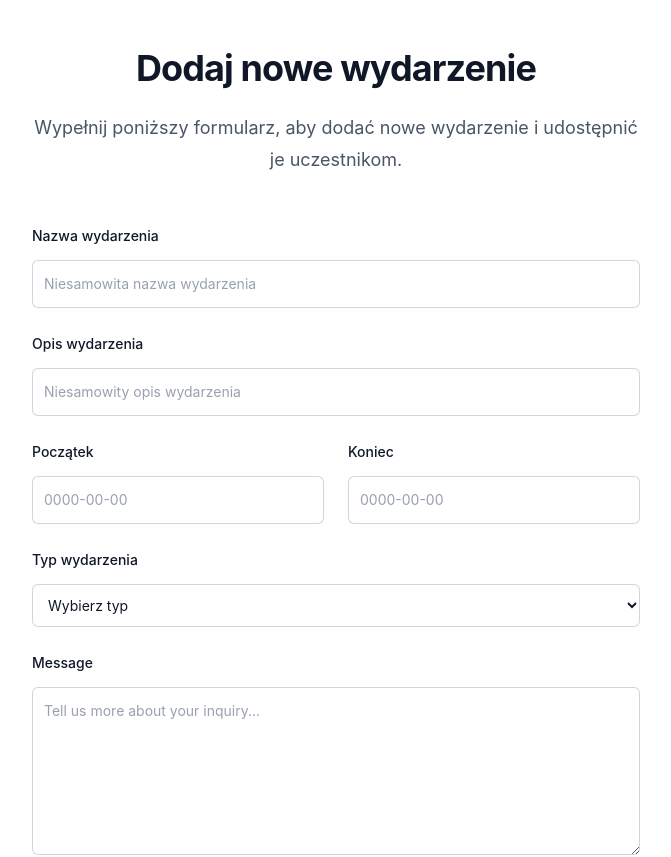
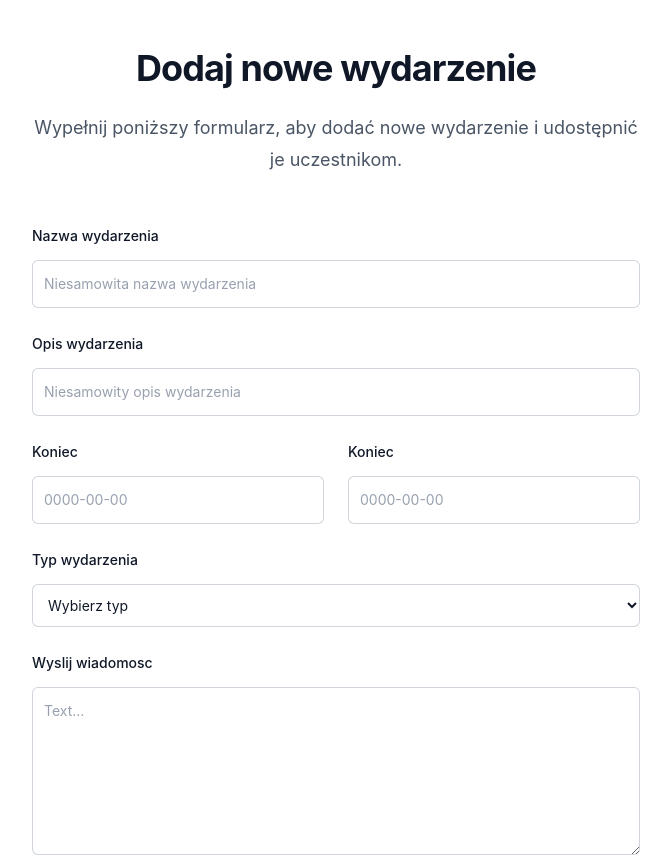
Before and after one commit to HiBlurryface/ReactForm, a React (Vite) app: page / in a window 1280 px wide. Shown: the top 857 px of the page, without its empty margins (304-975 px from the left). Built offline with nearby package versions, Linux system fonts and the light colour scheme.

Commit message:
added yup rules for validation & form validation & validation all inputs

```diff
--- a/src/components/forms/Form.tsx
+++ b/src/components/forms/Form.tsx
@@ -1,97 +1,141 @@
+import { Controller, useForm, type SubmitHandler } from "react-hook-form"
 import { Button } from "../ui/Button"
 import { DatePicker } from "../ui/DatePicker"
 import { Input } from "../ui/Input"
 import { Select } from "../ui/Select"
 import { TextArea } from "../ui/TextArea"
+import type { EventFormType } from "@/types/FormTypes"
+import { yupResolver } from "@hookform/resolvers/yup"
+import { EventFormSchema } from "@/lib/FormValidationRules"
+import { eventTypes } from "@/store/events"
 
 export const Form = () => {
-  return <form className="space-y-6">
+  const {
+    register,
+    control,
+    watch,
+    handleSubmit,
+    formState: { errors },
+  } = useForm<EventFormType>({
+    resolver: yupResolver(EventFormSchema),
+  })
+
+  const eventType = watch("type");
+
+  const sendEvent: SubmitHandler<EventFormType> = (data) => {
+    console.log(data)
+  }
+
+  return <form className="space-y-6" onSubmit={handleSubmit(sendEvent)}>
     <Input
-      name="title"
       label="Nazwa wydarzenia"
       placeholder="Niesamowita nazwa wydarzenia"
+      {...register('title')}
+      error={errors.title?.message}
     />
 
     <Input
-      name="description"
       label="Opis wydarzenia"
       placeholder="Niesamowity opis wydarzenia"
+      {...register('description')}
+      error={errors.description?.message}
     />
 
     <div className="grid grid-cols-1 gap-6 sm:grid-cols-2">
-      <DatePicker
-        name="startEvent"
-        label="Początek"
-        placeholder="0000-00-00"
-      />
-
+      <Controller
+        name="start"
+        control={control}
+        render={({ field }) => (
           <DatePicker
             name="startEvent"
             label="Koniec"
             placeholder="0000-00-00"
+            value={field.value}
+            onChange={field.onChange}
+            error={errors.start?.message}
+          />
+        )}
+      />
+
+      <Controller
+        name="end"
+        control={control}
+        render={({ field }) => (
+          <DatePicker
+            name="endEvent"
+            label="Koniec"
+            placeholder="0000-00-00"
+            value={field.value}
+            onChange={field.onChange}
+            error={errors.end?.message}
+          />
+        )}
       />
     </div>
 
     <Select
-      name="eventType"
       label="Typ wydarzenia"
+      options={eventTypes}
+      error={errors.type?.message}
+      {...register("type")}
     />
 
-    {/* <div className="grid grid-cols-1 gap-6">
+    {(eventType === 'offline' || eventType === 'hybrid') &&
+      <div className="grid grid-cols-1 gap-6">
         <div className="grid grid-cols-1 gap-6 sm:grid-cols-2">
           <Input
-          name="city"
             label="Miasto"
             placeholder="Kraków"
+            error={errors.city?.message}
+            {...register("city")}
           />
           <Input
-          name="postalCode"
             label="Kod pocztowy"
             placeholder="32-001"
+            error={errors.postalCode?.message}
+            {...register("postalCode", {
+              onChange: (e) => {
+                let value = e.target.value.replace(/\D/g, "");
+
+                value = value.slice(0, 5);
+
+                if (value.length > 2) {
+                  value = `${value.slice(0, 2)}-${value.slice(2)}`;
+                }
+
+                e.target.value = value;
+              },
+            })}
           />
         </div>
         <Input
-        name="address"
           label="Adres"
           placeholder="Sukkienice"
+          error={errors.address?.message}
+          {...register("address")}
         />
-    </div> */}
+      </div>
+    }
 
-    {/* <Input
-      name="link"
+    {(eventType === 'online' || eventType === 'hybrid') &&
+      <Input
         label="Link wydarzenia"
         placeholder="htts//google.com"
-    /> */}
+        error={errors.link?.message}
+        {...register("link")}
+      />
+    }
 
-    {/* <div className="grid grid-cols-1 gap-6">
-      <div className="grid grid-cols-1 gap-6 sm:grid-cols-2">
-        <Input
-          name="city"
-          label="Miasto"
-          placeholder="Kraków"
+    <TextArea
+      label="Wyslij wiadomosc"
+      placeholder="Text..."
+      {...register("message")}
     />
-        <Input
-          name="postalCode"
-          label="Kod pocztowy"
-          placeholder="32-001"
-        />
-      </div>
-      <Input
-        name="address"
-        label="Adres"
-        placeholder="Sukkienice"
-      />
-      <Input
-        name="link"
-        label="Link wydarzenia"
-        placeholder="htts//google.com"
-      />
-    </div> */}
-
-    <TextArea />
 
     <div className="pt-3">
-      <Button />
+      <Button type="submit">
+        Send Message
+      </Button>
     </div>
   </form>
 }
--- a/src/components/ui/Button.tsx
+++ b/src/components/ui/Button.tsx
@@ -1,11 +1,22 @@
-export const Button = () => {
+import type { ButtonHTMLAttributes } from "react";
+
+type ButtonProps = ButtonHTMLAttributes<HTMLButtonElement> & {
+  children: React.ReactNode;
+}
+
+export const Button = ({
+  type = 'button',
+  children,
+  ...props
+}: ButtonProps) => {
   return <button
-    type="submit"
+    type={type}
+    {...props}
     className="w-full flex justify-center items-center px-6 py-3 border border-transparent text-base font-medium rounded-md text-white bg-cyan-700 hover:bg-cyan-800 focus:outline-none focus:ring-2 focus:ring-offset-2 focus:ring-cyan-700 transition-colors duration-200"
   >
     <svg className="w-5 h-5 mr-3" xmlns="http://www.w3.org/2000/svg" fill="none" viewBox="0 0 24 24" stroke="currentColor">
       <path strokeLinecap="round" strokeLinejoin="round" strokeWidth="2" d="M12 19l9 2-9-18-9 18 9-2zm0 0v-8" />
     </svg>
-    Send Message
+    {children}
   </button>
 }
--- a/src/components/ui/DatePicker.tsx
+++ b/src/components/ui/DatePicker.tsx
@@ -4,44 +4,72 @@ import "react-day-picker/style.css";
 import { Input } from "./Input";
 
 type DatePickerProps = {
-  name: string,
-  label: string,
-  placeholder?: string,
-  error?: string,
-}
+  name: string;
+  label: string;
+  placeholder?: string;
+  error?: string;
+  value?: string;
+  onChange?: (value: string) => void;
+};
 
 export const DatePicker = ({
-  name, label, error, placeholder
+  name,
+  label,
+  error,
+  placeholder,
+  value,
+  onChange,
 }: DatePickerProps) => {
-  const [isOpen, setIsOpen] = useState<boolean>(false);
+  const [isOpen, setIsOpen] = useState(false);
   const selectRef = useRef<HTMLDivElement | null>(null);
 
   useEffect(() => {
     const close = (e: MouseEvent) => {
-      if (selectRef.current && selectRef.current.contains(e.target as Node)) {
+      if (
+        selectRef.current &&
+        selectRef.current.contains(e.target as Node)
+      ) {
         return;
       }
 
       setIsOpen(false);
     };
 
-    document.addEventListener('mousedown', close, true);
+    document.addEventListener("mousedown", close, true);
 
     return () => {
-      document.removeEventListener('mousedown', close, true);
+      document.removeEventListener("mousedown", close, true);
     };
   }, []);
 
-  return <div className="">
+  return (
+    <div ref={selectRef} className="relative">
       <Input
+        name={name}
         readOnly
-      name={name}
         label={label}
         placeholder={placeholder}
+        value={value ?? ""}
         onClick={() => setIsOpen((prev) => !prev)}
+        error={error}
       />
-    {isOpen && <div className="absolute bg-white">
-      <DayPicker />
-    </div>}
+
+      {isOpen && (
+        <div className="absolute z-10 bg-white shadow">
+          <DayPicker
+            mode="single"
+            selected={value ? new Date(value) : undefined}
+            onSelect={(date) => {
+              if (!date) return;
+
+              const formatted = date.toISOString().split("T")[0];
+
+              onChange?.(formatted);
+              setIsOpen(false);
+            }}
+          />
         </div>
-}
+      )}
+    </div>
+  );
+};
--- a/src/components/ui/Input.tsx
+++ b/src/components/ui/Input.tsx
@@ -3,7 +3,7 @@ import { forwardRef, type InputHTMLAttributes } from "react"
 type InputProps = InputHTMLAttributes<HTMLInputElement> & {
   name: string,
   label: string,
-  error?: string,
+  error?: string | undefined,
 }
 
 export const Input = forwardRef<HTMLInputElement, InputProps>(({
@@ -12,10 +12,16 @@ export const Input = forwardRef<HTMLInputElement, InputProps>(({
   error,
   ...props
 }, ref) => {
+
   return <div>
-    <label htmlFor={name} className="block text-sm font-medium leading-6 text-gray-900">
-      {label}
-    </label>
+    <div className="flex justify-between gap-3">
+      <label htmlFor={name} className="block text-sm font-medium leading-6 text-gray-900">
+        {label}
+      </label>
+      {error !== undefined && <p className="block text-sm font-medium leading-6 text-red-600">
+        {error}
+      </p>}
+    </div>
     <div className="mt-3">
       <input
         className="block w-full rounded-md border-0 px-3 py-3 text-gray-900 ring-1 ring-inset ring-gray-300 placeholder:text-gray-400 focus:ring-2 focus:ring-inset focus:ring-cyan-700 sm:text-sm sm:leading-6"
--- a/src/components/ui/TextArea.tsx
+++ b/src/components/ui/TextArea.tsx
@@ -1,16 +1,32 @@
-export const TextArea = () => {
+import { forwardRef, type TextareaHTMLAttributes } from "react"
+
+type MessageProps = TextareaHTMLAttributes<HTMLTextAreaElement> & {
+  name: string,
+  label: string,
+  placeholder: string,
+}
+
+export const TextArea = forwardRef<HTMLTextAreaElement, MessageProps>(({
+  name,
+  label,
+  placeholder,
+  ...props
+}, ref) => {
   return <div>
-    <label htmlFor="message" className="block text-sm font-medium leading-6 text-gray-900">
-      Message
+    <label htmlFor={name} className="block text-sm font-medium leading-6 text-gray-900">
+      {label}
     </label>
     <div className="mt-3">
       <textarea
-        name="message"
-        id="message"
+        ref={ref}
+        name={name}
+        id={name}
+        {...props}
         rows={6}
         className="block w-full rounded-md border-0 px-3 py-3 text-gray-900 ring-1 ring-inset ring-gray-300 placeholder:text-gray-400 focus:ring-2 focus:ring-inset focus:ring-cyan-700 sm:text-sm sm:leading-6"
-        placeholder="Tell us more about your inquiry..."
+        placeholder={placeholder}
       />
     </div>
   </div>
 }
+)
--- /dev/null
+++ b/src/lib/FormValidationRules.ts
@@ -0,0 +1,54 @@
+import * as yup from 'yup';
+
+export const EventFormSchema = yup
+  .object({
+    title: yup
+      .string()
+      .required('Nazwa jest obowiązkowa'),
+    description: yup
+      .string()
+      .required('Opis jest obowiązkowy'),
+    start: yup
+      .string()
+      .required('Error'),
+    end: yup
+      .string()
+      .required('Error'),
+    type: yup
+      .string()
+      .required("Wybierz typ wydarzenia"),
+    city: yup
+      .string().when("type", {
+        is: (type: string) => type === "offline" || type === "hybrid",
+        then: (schema) => schema.required("Miasto jest obowiązkowe"),
+        otherwise: (schema) => schema.strip(),
+      }),
+
+    postalCode: yup
+      .string().when("type", {
+        is: (type: string) => type === "offline" || type === "hybrid",
+        then: (schema) =>
+          schema
+            .required("Kod pocztowy jest obowiązkowy")
+            .matches(/^\d{2}-\d{3}$/, "Format: 00-000"),
+        otherwise: (schema) => schema.strip(),
+      }),
+
+    address: yup
+      .string().when("type", {
+        is: (type: string) => type === "offline" || type === "hybrid",
+        then: (schema) => schema.required("Adres jest obowiązkowy"),
+        otherwise: (schema) => schema.strip(),
+      }),
+
+    link: yup.string().when("type", {
+      is: (type: string) => type === "online" || type === "hybrid",
+      then: (schema) =>
+        schema
+          .required("Link jest obowiązkowy")
+          .url("Podaj poprawny adres URL"),
+      otherwise: (schema) => schema.strip(),
+    }),
+    message: yup
+      .string()
+  })
--- /dev/null
+++ b/src/store/events.ts
@@ -0,0 +1,17 @@
+export const eventTypes = [
+  {
+    id: 1,
+    value: "online",
+    label: "Online",
+  },
+  {
+    id: 2,
+    value: "offline",
+    label: "Offline",
+  },
+  {
+    id: 3,
+    value: "hybrid",
+    label: "Hybrydowe",
+  },
+];
--- /dev/null
+++ b/src/types/FormTypes.ts
@@ -0,0 +1,4 @@
+import type { EventFormSchema } from '@/lib/FormValidationRules';
+import * as yup from 'yup';
+
+export type EventFormType = yup.InferType<typeof EventFormSchema>;
```
Also changed, not shown: src/components/ui/Select.tsx (+20 -7 lines). Lines whose indentation alone changed are shown as unchanged.
